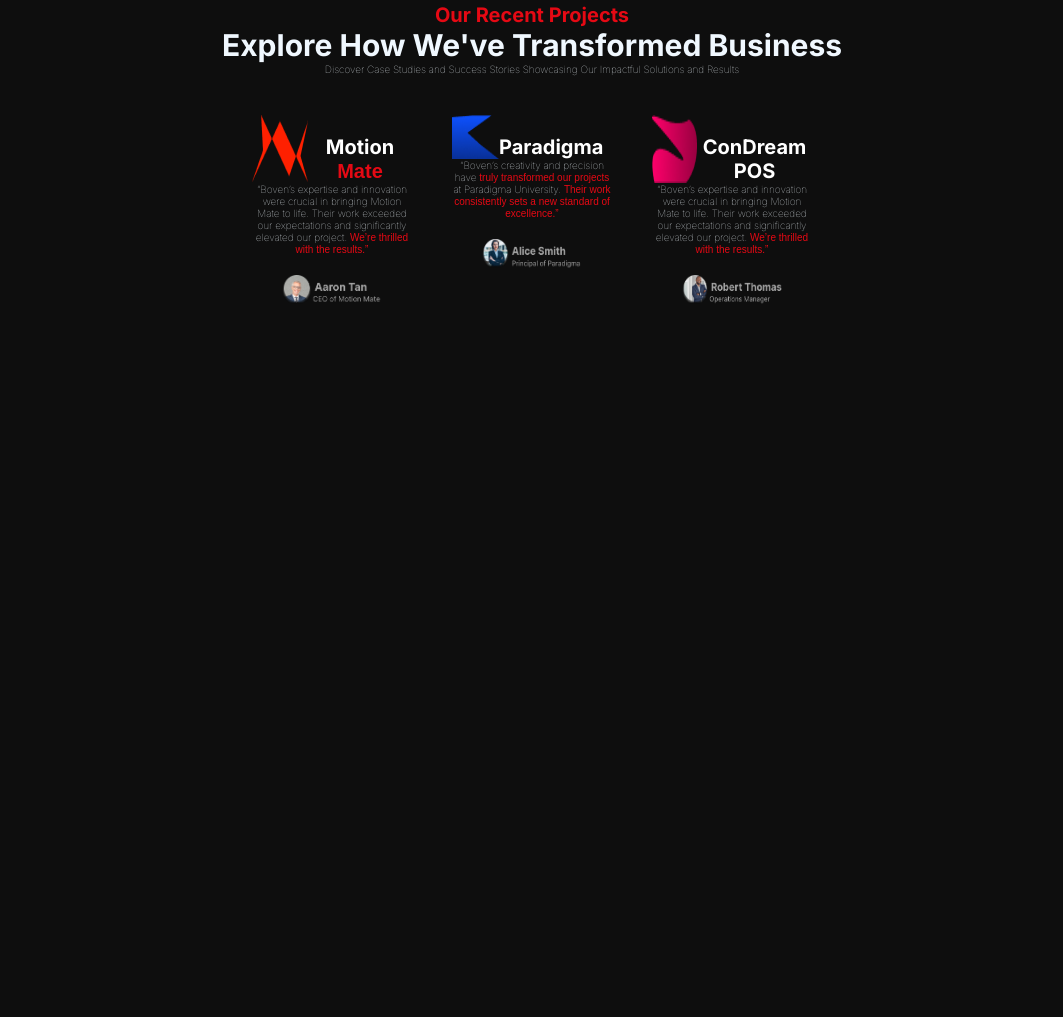
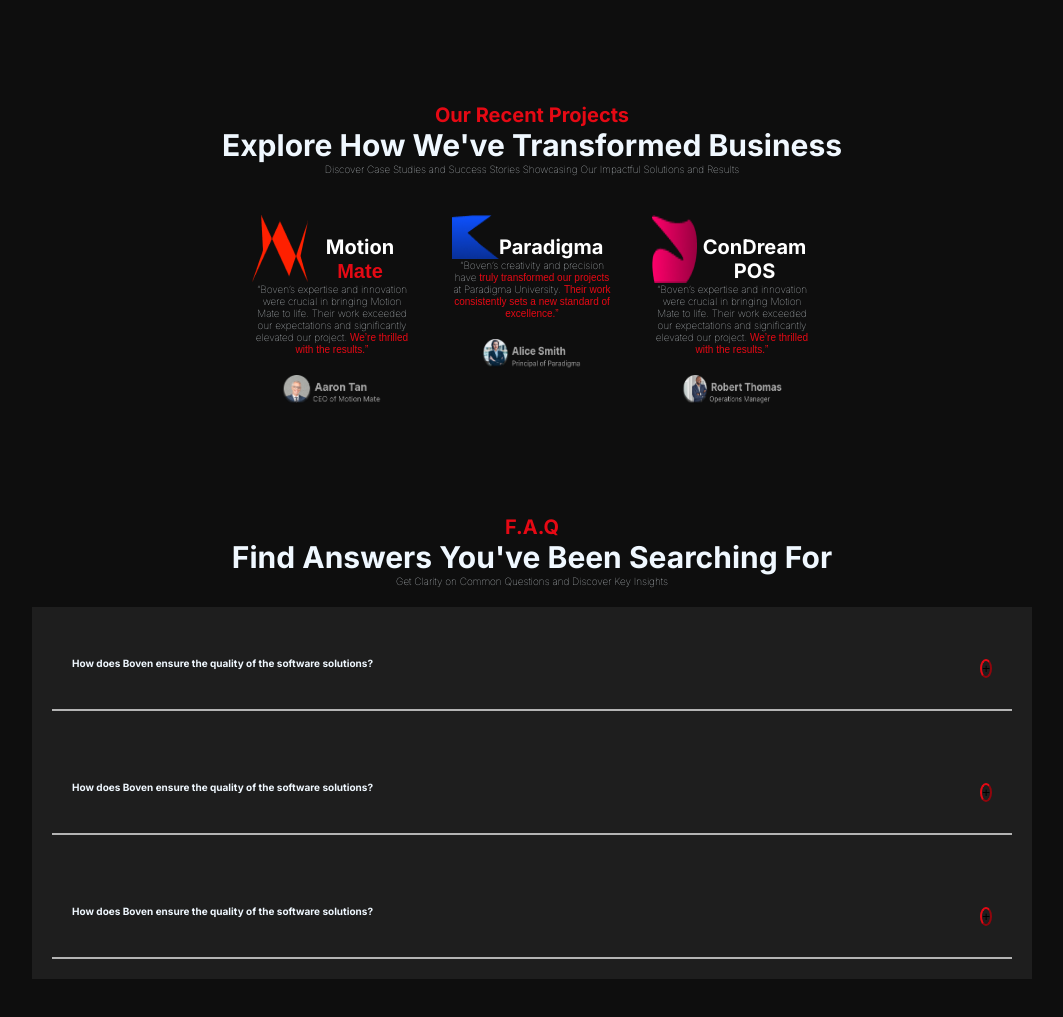
Before and after one commit to KlednSkarl/UpdatedBoven, a plain HTML site: page index.html in a window 1280 px wide. Shown: the part 4058-5075 px from the top of the page, without its empty margins (108-1171 px from the left). Before the commit the page ends 4453 px from the top, so only its background shows below. Drawn offline with Linux system fonts and the light colour scheme; a web font is replaced by a local one.

Commit message:
Update to FAQ Accordion

```diff
--- a/CSS/style.css
+++ b/CSS/style.css
@@ -524,6 +524,8 @@ padding: 10px;
 #About{
   display: flex;
   flex-direction: column;
+  height: 1000px;
+  margin-top: 100px;
 }
 
 
@@ -608,3 +610,38 @@ height: 300px;
   flex-direction: row;
   align-self: center;
 }
+
+.ABT_CARDVIEW_FAQ_HOLDER{
+  display: flex;
+  flex-direction: column;
+  align-self: center;
+  width: 1000px;
+  background-color: #1e1e1e;
+}
+
+.ABT_questions{
+  display: flex;
+  flex-direction: row;
+  align-items: center;
+  justify-content: space-between;
+  padding: 20px;
+  border-bottom: 2px solid #b4b4b4;
+  margin: 20px;
+
+}
+
+.ABT_questions button{
+  justify-content: end;
+  border-radius: 100%;
+  border-color: #E50914;
+  background-color: #1e1e1e;
+
+
+}
+#About .ABT_CARDVIEW_FAQ_HOLDER .ABT_questions p{
+  font-size: 10px;
+  margin-top: 10px;
+  font-weight: bold;
+  font-family: 'Inter',sans-serif;
+  justify-content: left;
+}
--- a/index.html
+++ b/index.html
@@ -10,6 +10,7 @@
     <meta name="viewport" content="width=device-width, initial-scale=1.0">
     <title>Boven</title>
     <link rel="stylesheet" href="CSS/style.css">
+    <script src="scriptFolder/script.js"></script>
 </head>
 <header>
     <nav id="LndPg_navbar">
@@ -409,6 +410,40 @@ setting new standards through continuous innovation.</pre>
 
 
 </div>
+
+
+<h1>F.A.Q</h1>
+<h2>Find Answers You've Been Searching For</h2>
+<p>Get Clarity on Common Questions and Discover Key Insights</p>
+
+<div class = "ABT_CARDVIEW_FAQ_HOLDER">
+    <div onclick="ABT_1_ans" class="ABT_questions">
+            <p>How does Boven ensure the quality of the software solutions?</p>
+            <button onclick="ABT_1_ans()" class="ABT_btn1">+</button>
+
+    </div> <!--q1-->
+
+    <div class = "ABT_questions">
+        <p>How does Boven ensure the quality of the software solutions?</p>
+        <button class ="ABT_btn1">+</button>
+
+</div>  <!--q2-->
+
+<div class = "ABT_questions">
+    <p>How does Boven ensure the quality of the software solutions?</p>
+    <button class ="ABT_btn1">+</button>
+
+</div>  <!--q3-->
+
+
+
+
+
+
+</div>
+
+
+
 </section>
 
 
--- /dev/null
+++ b/scriptFolder/script.js
@@ -0,0 +1,3 @@
+function ABT_1_ans(){
+    console.log("Sheeeeshable");
+}
```
